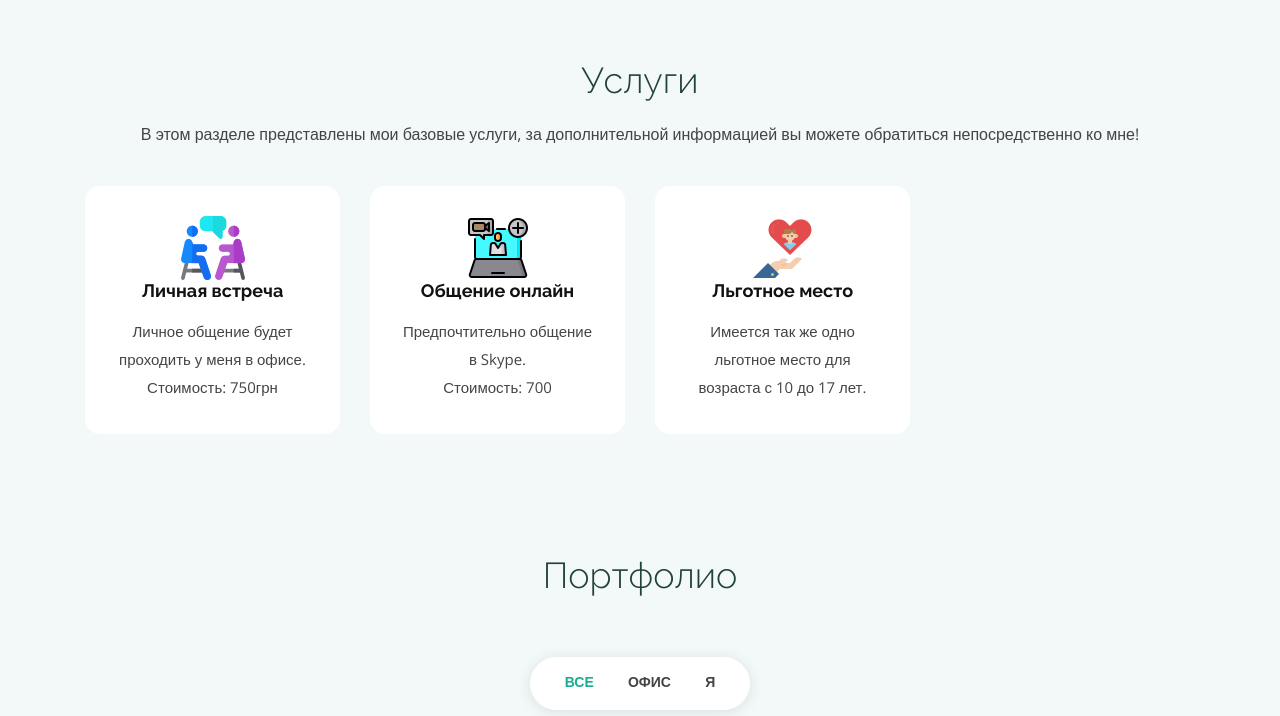
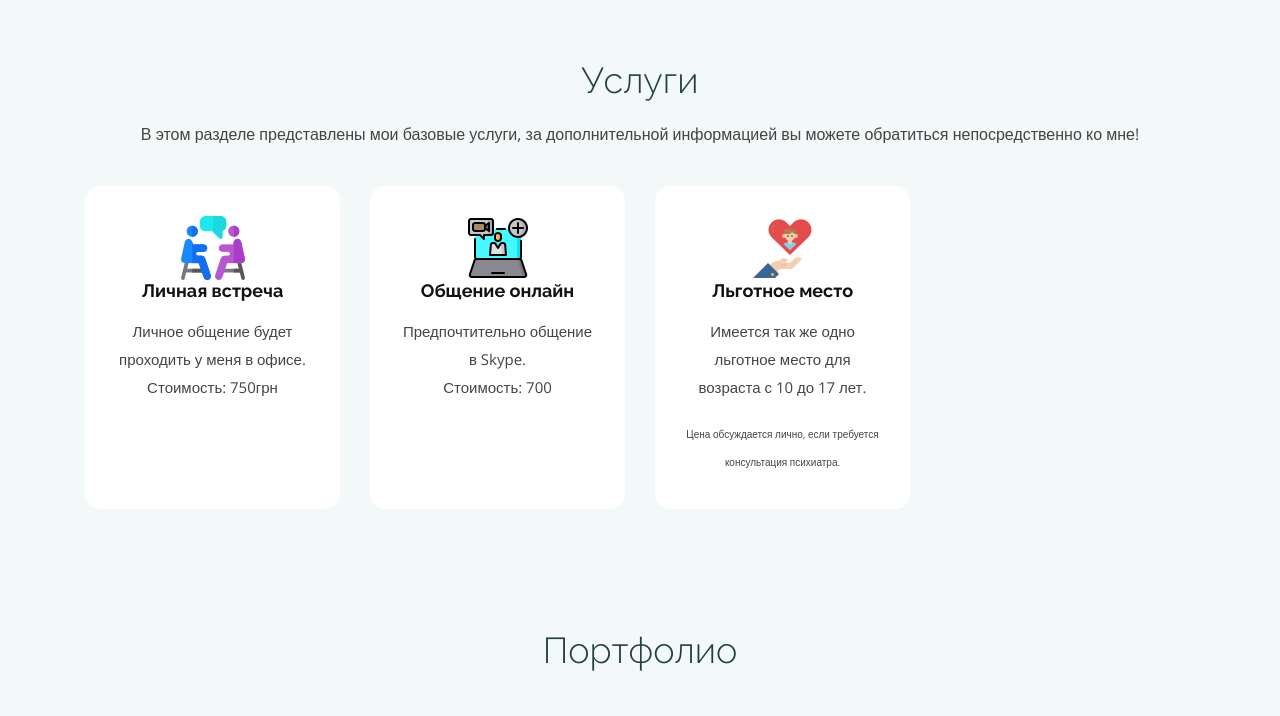
Before and after one commit to Daryna00/Nata, a Django app: page / in a window 1280 px wide. Shown: the part 2964-3680 px from the top of the page. Run offline with Django 3.2, Linux system fonts and the light colour scheme; some libraries are stand-ins or nearby versions.

Commit message:
'updated'

```diff
--- a/templates/home/index.html
+++ b/templates/home/index.html
@@ -256,6 +256,7 @@
               <div class="icon"><img  src="{% static 'img/empathy.png' %}" alt="empathy"></div>
               <h4 class="title"><a href="">Льготное место</a></h4>
               <p class="description">Имеется так же одно льготное место для возраста с 10 до 17 лет.</p>
+              <p class="description" style="font-size: 10px; margin-top: 10%;">Цена обсуждается лично, если требуется консультация психиатра.</p>
             </div>
           </div>
 
```
